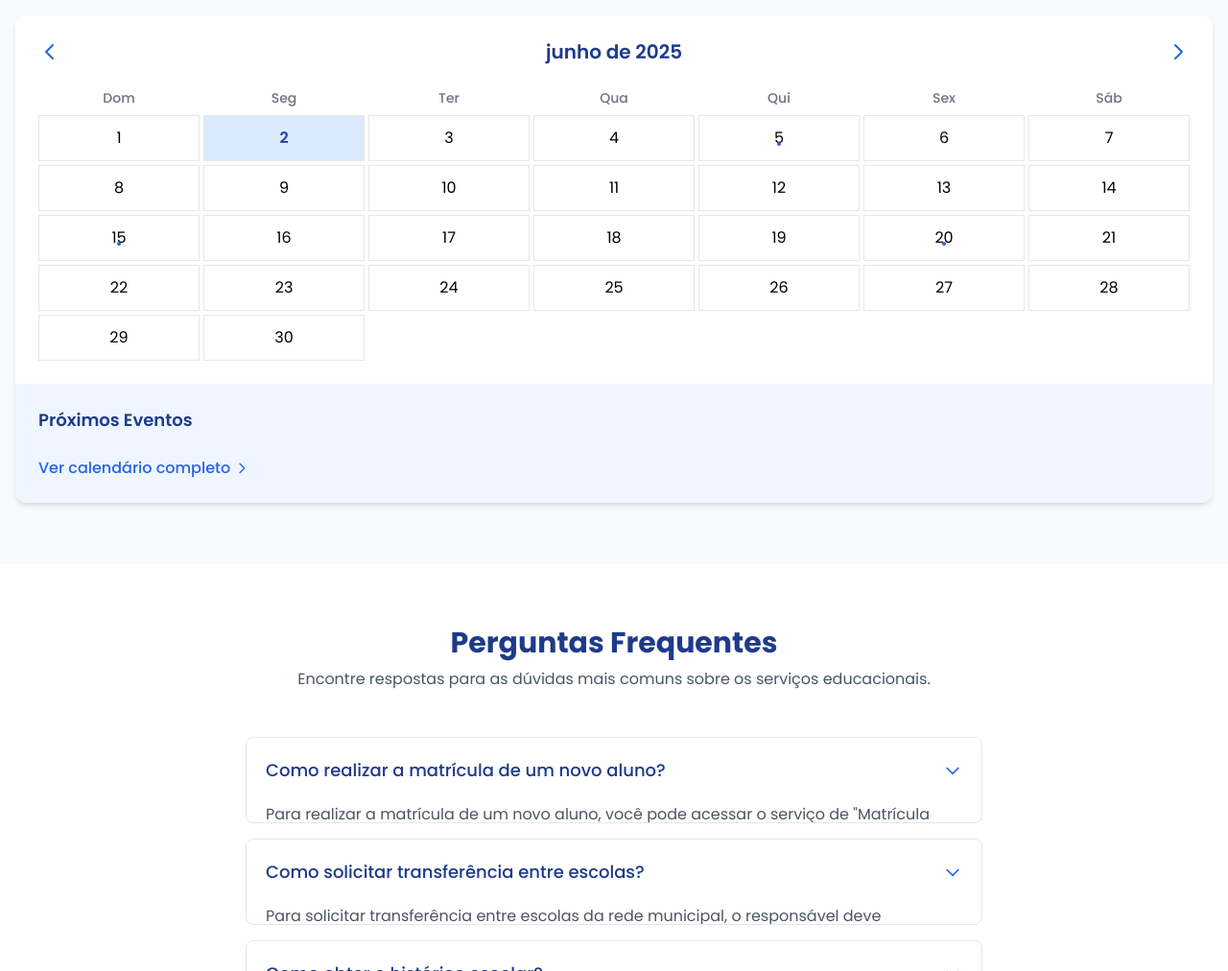
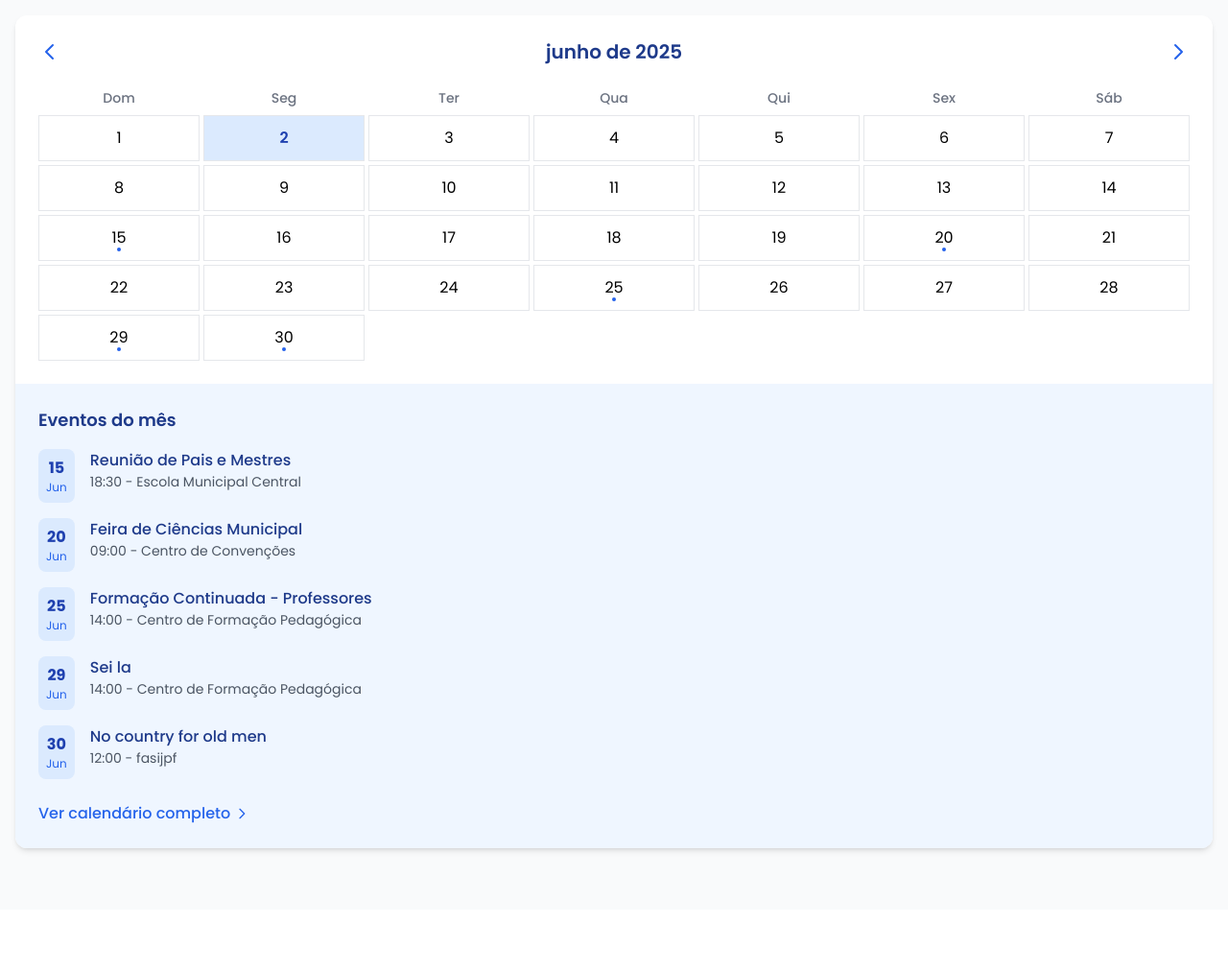
Before and after one commit to Alan-SEDUCE/SEDUC, a plain HTML site: page main.html in a window 1280 px wide. Shown: the part 3200-4212 px from the top of the page at 96% size. Drawn offline with nearby package versions, Linux system fonts and the light colour scheme.

Commit message:
calendario fix

```diff
--- a/main.html
+++ b/main.html
@@ -2163,7 +2163,7 @@
 
           <div class="bg-blue-50 p-6">
             <h4 class="text-lg font-semibold text-blue-900 mb-4">
-              Próximos Eventos
+              Eventos do mês
             </h4>
 
             <div class="space-y-4" id="proximos-eventos"></div>
--- a/script.js
+++ b/script.js
@@ -63,93 +63,6 @@ accordionButtons.forEach((button) => {
   });
 });
 
-// Calendar functionality
-const prevMonthButton = document.getElementById("prev-month");
-const nextMonthButton = document.getElementById("next-month");
-const currentMonthElement = document.getElementById("current-month");
-const calendarDaysElement = document.getElementById("calendar-days");
-
-let currentDate = new Date();
-
-function renderCalendar() {
-  const year = currentDate.getFullYear();
-  const month = currentDate.getMonth();
-
-  // Update month and year display
-  currentMonthElement.textContent = new Intl.DateTimeFormat("pt-BR", {
-    month: "long",
-    year: "numeric",
-  }).format(currentDate);
-
-  // Get first day of month and total days in month
-  const firstDay = new Date(year, month, 1).getDay();
-  const daysInMonth = new Date(year, month + 1, 0).getDate();
-
-  // Clear previous calendar days
-  calendarDaysElement.innerHTML = "";
-
-  // Add empty cells for days before the first day of the month
-  for (let i = 0; i < firstDay; i++) {
-    const emptyDay = document.createElement("div");
-    emptyDay.classList.add("h-12");
-    calendarDaysElement.appendChild(emptyDay);
-  }
-
-  // Add cells for each day of the month
-  for (let day = 1; day <= daysInMonth; day++) {
-    const dayElement = document.createElement("div");
-    dayElement.classList.add(
-      "h-12",
-      "flex",
-      "items-center",
-      "justify-center",
-      "border",
-      "border-gray-200"
-    );
-
-    // Highlight current day
-    const today = new Date();
-    if (
-      day === today.getDate() &&
-      month === today.getMonth() &&
-      year === today.getFullYear()
-    ) {
-      dayElement.classList.add(
-        "bg-blue-100",
-        "font-semibold",
-        "text-blue-800"
-      );
-    }
-
-    // Add event indicators (example for days 5, 15, 20)
-    if (day === 5 || day === 15 || day === 20) {
-      dayElement.innerHTML = `
-        <div class="relative">
-          <span>${day}</span>
-          <span class="absolute bottom-1 left-1/2 transform -translate-x-1/2 w-1 h-1 bg-blue-600 rounded-full"></span>
-        </div>
-      `;
-    } else {
-      dayElement.textContent = day;
-    }
-
-    calendarDaysElement.appendChild(dayElement);
-  }
-}
-
-prevMonthButton.addEventListener("click", () => {
-  currentDate.setMonth(currentDate.getMonth() - 1);
-  renderCalendar();
-});
-
-nextMonthButton.addEventListener("click", () => {
-  currentDate.setMonth(currentDate.getMonth() + 1);
-  renderCalendar();
-});
-
-// Initialize calendar
-renderCalendar();
-
 // Back to top button
 const backToTopButton = document.getElementById("back-to-top");
 
@@ -188,74 +101,161 @@ document.querySelectorAll('a[href^="#"]').forEach((anchor) => {
   });
 });
 
-// PRÓXIMOS EVENTOS
-// ----------------------------------------------------- //
-const hoje = new Date();
+// Calendar functionality
+const prevMonthButton = document.getElementById("prev-month");
+const nextMonthButton = document.getElementById("next-month");
+const currentMonthElement = document.getElementById("current-month");
+const calendarDaysElement = document.getElementById("calendar-days");
+const container_eventos = document.getElementById("proximos-eventos");
+
+let currentDate = new Date();
+
 const meses = [
-  "Jan",
-  "Fev",
-  "Mar",
-  "Abr",
-  "Mai",
-  "Jun",
-  "Jul",
-  "Ago",
-  "Set",
-  "Out",
-  "Nov",
-  "Dez",
+  "Jan", "Fev", "Mar", "Abr", "Mai", "Jun",
+  "Jul", "Ago", "Set", "Out", "Nov", "Dez"
 ];
+
 const eventos = [
   {
     nome: "fasjuhdoaisuhd",
     local: "Escola Municipal Central",
     hora: "18:30",
     dia: 12,
-    mes: 3,
+    mes: 4,
   },
   {
     nome: "Reunião de Pais e Mestres",
     local: "Escola Municipal Central",
     hora: "18:30",
     dia: 15,
-    mes: 4,
+    mes: 5,
   },
   {
     nome: "Feira de Ciências Municipal",
     local: "Centro de Convenções",
     hora: "09:00",
     dia: 20,
-    mes: 4,
+    mes: 5,
   },
   {
     nome: "Formação Continuada - Professores",
     local: "Centro de Formação Pedagógica",
     hora: "14:00",
     dia: 25,
-    mes: 4,
+    mes: 5,
   },
   {
     nome: "Sei la",
     local: "Centro de Formação Pedagógica",
     hora: "14:00",
     dia: 29,
-    mes: 4,
+    mes: 5,
   },
   {
     nome: "No country for old men",
     local: "fasijpf",
     hora: "12:00",
     dia: 30,
-    mes: 4,
+    mes: 5,
   },
 ];
 
-const eventosMes = eventos.filter(
-  (evento) => evento.mes === hoje.getMonth() && evento.dia >= hoje.getDate()
+function renderCalendar() {
+  const year = currentDate.getFullYear();
+  const month = currentDate.getMonth();
+
+  // Update month and year display
+  currentMonthElement.textContent = new Intl.DateTimeFormat("pt-BR", {
+    month: "long",
+    year: "numeric",
+  }).format(currentDate);
+
+  // Get first day of month and total days in month
+  const firstDay = new Date(year, month, 1).getDay();
+  const daysInMonth = new Date(year, month + 1, 0).getDate();
+
+  // Clear previous calendar days
+  calendarDaysElement.innerHTML = "";
+
+  // Add empty cells for days before the first day of the month
+  for (let i = 0; i < firstDay; i++) {
+    const emptyDay = document.createElement("div");
+    emptyDay.classList.add("h-12");
+    calendarDaysElement.appendChild(emptyDay);
+  }
+
+  // Get events for the current month being displayed
+  const eventosDoMes = eventos.filter(evento => evento.mes === month);
+
+  // Add cells for each day of the month
+  for (let day = 1; day <= daysInMonth; day++) {
+    const dayElement = document.createElement("div");
+    dayElement.classList.add(
+      "h-12",
+      "flex",
+      "items-center",
+      "justify-center",
+      "border",
+      "border-gray-200"
     );
 
-const container_eventos = document.getElementById("proximos-eventos");
+    // Highlight current day
+    const today = new Date();
+    if (
+      day === today.getDate() &&
+      month === today.getMonth() &&
+      year === today.getFullYear()
+    ) {
+      dayElement.classList.add(
+        "bg-blue-100",
+        "font-semibold",
+        "text-blue-800"
+      );
+    }
 
+    // Check if there are events on this day
+    const temEvento = eventosDoMes.some(evento => evento.dia === day);
+
+    if (temEvento) {
+      dayElement.innerHTML = `
+        <div class="relative">
+          <span>${day}</span>
+          <span class="absolute bottom-[-2px] left-1/2 transform -translate-x-1/2 w-1 h-1 bg-blue-600 rounded-full"></span>
+        </div>
+      `;
+    } else {
+      dayElement.textContent = day;
+    }
+
+    calendarDaysElement.appendChild(dayElement);
+  }
+
+  // Update upcoming events section
+  renderUpcomingEvents();
+}
+
+function renderUpcomingEvents() {
+  // Clear previous events
+  container_eventos.innerHTML = "";
+
+  // Get today's date
+  const hoje = new Date();
+  const currentMonth = currentDate.getMonth();
+  const currentYear = currentDate.getFullYear();
+
+  // Filter events for the current month being displayed that are today or in the future
+  const eventosMes = eventos.filter((evento) => {
+    // For events in the current month being displayed
+    if (evento.mes === currentMonth && currentYear === hoje.getFullYear()) {
+      return true;
+    }
+    return false;
+  });
+
+  // Sort events by day
+  eventosMes.sort((a, b) => a.dia - b.dia);
+
+  // Display the events
   eventosMes.forEach((evento) => {
     const eventoDiv = document.createElement("div");
     eventoDiv.className = "flex items-start";
@@ -273,4 +273,17 @@ eventosMes.forEach((evento) => {
 
     container_eventos.appendChild(eventoDiv);
   });
-// ----------------------------------------------------- //
+}
+
+prevMonthButton.addEventListener("click", () => {
+  currentDate.setMonth(currentDate.getMonth() - 1);
+  renderCalendar();
+});
+
+nextMonthButton.addEventListener("click", () => {
+  currentDate.setMonth(currentDate.getMonth() + 1);
+  renderCalendar();
+});
+
+// Initialize calendar and events
+renderCalendar();
```
Lines whose indentation alone changed are shown as unchanged.
